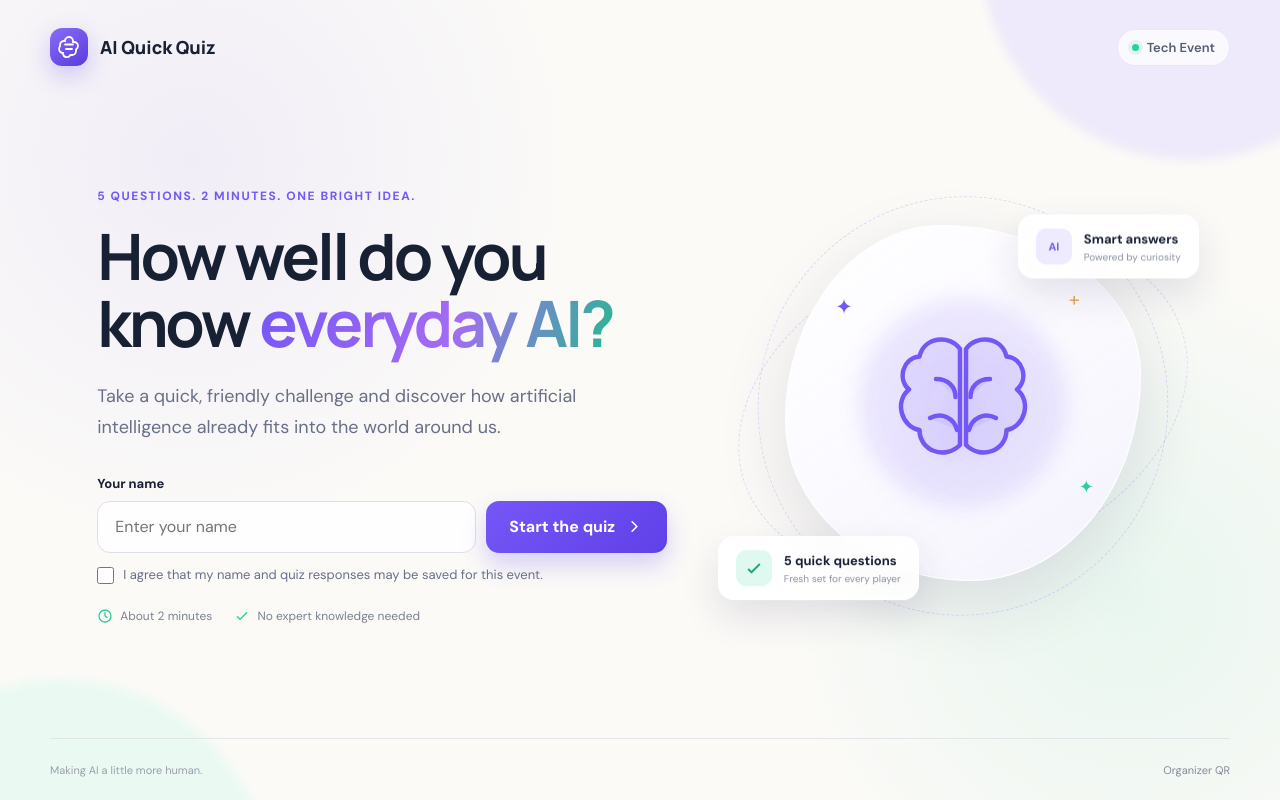
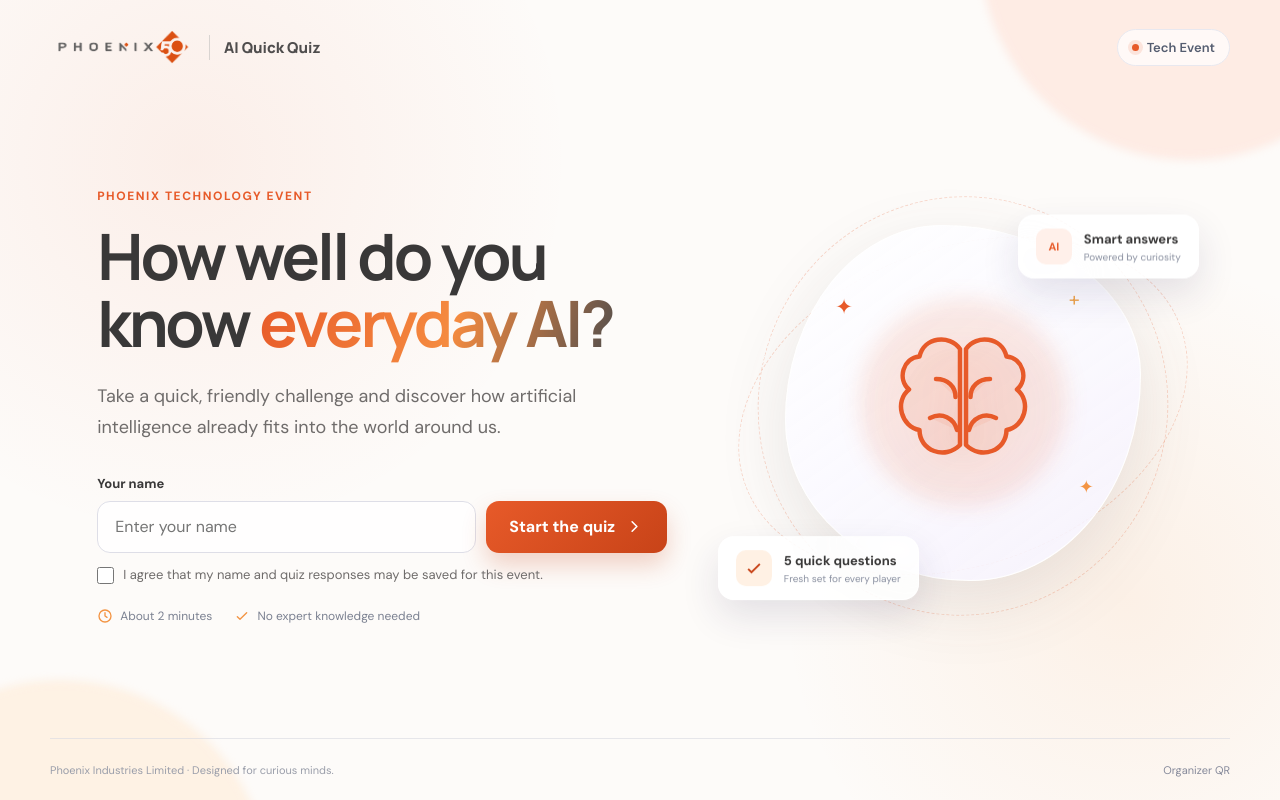
Before and after one commit to IsuruNirmal/ai-quick-quiz, a plain HTML site: page index.html in a window 1280 px wide. Drawn offline with Linux system fonts and the light colour scheme.

Commit message:
Apply Phoenix brand styling

```diff
--- a/index.html
+++ b/index.html
@@ -3,8 +3,8 @@
 <head>
   <meta charset="UTF-8">
   <meta name="viewport" content="width=device-width, initial-scale=1.0">
-  <meta name="theme-color" content="#111827">
-  <title>AI Quick Quiz</title>
+  <meta name="theme-color" content="#e75a29">
+  <title>Phoenix AI Quick Quiz</title>
   <link rel="preconnect" href="https://fonts.googleapis.com">
   <link rel="preconnect" href="https://fonts.gstatic.com" crossorigin>
   <link href="https://fonts.googleapis.com/css2?family=DM+Sans:wght@400;500;600;700&family=Manrope:wght@600;700;800&display=swap" rel="stylesheet">
@@ -16,10 +16,9 @@
 
   <main class="app-shell">
     <header class="topbar">
-      <a class="brand" href="index.html" aria-label="AI Quick Quiz home">
-        <span class="brand-mark" aria-hidden="true">
-          <svg viewBox="0 0 24 24"><path d="M12 2a4 4 0 0 1 4 4v1h1a4 4 0 0 1 4 4 4 4 0 0 1-2 3.46V16a4 4 0 0 1-4 4h-1.54A4 4 0 0 1 6 19v-1a4 4 0 0 1-3-6.65V10a4 4 0 0 1 4-4h1a4 4 0 0 1 4-4Z"/><path d="M8 9.5h8M9 14h6"/></svg>
-        </span>
+      <a class="brand phoenix-brand" href="index.html" aria-label="Phoenix AI Quick Quiz home">
+        <img src="phoenix-logo.png" alt="Phoenix Industries">
+        <span class="brand-divider"></span>
         <span>AI Quick Quiz</span>
       </a>
       <span class="event-badge"><span class="live-dot"></span> Tech Event</span>
@@ -27,7 +26,7 @@
 
     <section id="welcome-screen" class="screen welcome-screen active">
       <div class="welcome-copy">
-        <p class="eyebrow">5 questions. 2 minutes. One bright idea.</p>
+        <p class="eyebrow">Phoenix Technology Event</p>
         <h1>How well do you know <span>everyday AI?</span></h1>
         <p class="lead">Take a quick, friendly challenge and discover how artificial intelligence already fits into the world around us.</p>
 
@@ -128,7 +127,7 @@
     </section>
 
     <footer>
-      <span>Making AI a little more human.</span>
+      <span>Phoenix Industries Limited · Designed for curious minds.</span>
       <a href="qr.html">Organizer QR</a>
     </footer>
   </main>
--- a/styles.css
+++ b/styles.css
@@ -1,13 +1,13 @@
 :root {
-  --ink: #182033;
-  --muted: #687087;
-  --purple: #7557f6;
-  --purple-dark: #6040e8;
-  --mint: #2ecf9f;
-  --cream: #fbfaf7;
+  --ink: #393838;
+  --muted: #6f6c6b;
+  --purple: #e75a29;
+  --purple-dark: #c84318;
+  --mint: #f39443;
+  --cream: #fdfbf9;
   --white: #fff;
   --line: #e8e8ef;
-  --shadow: 0 24px 70px rgba(42, 35, 86, 0.12);
+  --shadow: 0 24px 70px rgba(79, 77, 77, 0.12);
 }
 
 * { box-sizing: border-box; }
@@ -20,8 +20,8 @@ body {
   overflow-x: hidden;
   color: var(--ink);
   background:
-    radial-gradient(circle at 15% 20%, rgba(117, 87, 246, 0.08), transparent 30%),
-    radial-gradient(circle at 88% 75%, rgba(46, 207, 159, 0.09), transparent 27%),
+    radial-gradient(circle at 15% 20%, rgba(231, 90, 41, 0.08), transparent 30%),
+    radial-gradient(circle at 88% 75%, rgba(243, 148, 67, 0.10), transparent 27%),
     var(--cream);
   font-family: "DM Sans", sans-serif;
 }
@@ -39,8 +39,8 @@ button { cursor: pointer; }
   opacity: 0.45;
 }
 
-.ambient-one { top: -260px; right: -120px; background: #dfd8ff; }
-.ambient-two { bottom: -300px; left: -150px; background: #d4faed; }
+.ambient-one { top: -260px; right: -120px; background: #ffd9cb; }
+.ambient-two { bottom: -300px; left: -150px; background: #ffe6ca; }
 
 .app-shell {
   width: min(1180px, calc(100% - 48px));
@@ -79,6 +79,23 @@ button { cursor: pointer; }
   box-shadow: 0 9px 24px rgba(117, 87, 246, 0.3);
 }
 
+.phoenix-brand { gap: 14px; }
+.phoenix-brand img {
+  width: 145px;
+  height: auto;
+  display: block;
+}
+.brand-divider {
+  width: 1px;
+  height: 25px;
+  background: #d9d4d1;
+}
+.phoenix-brand > span:last-child {
+  color: #4f4d4d;
+  font-size: 15px;
+  white-space: nowrap;
+}
+
 .brand-mark svg { width: 24px; fill: none; stroke: currentColor; stroke-width: 1.8; stroke-linecap: round; }
 
 .event-badge {
@@ -94,7 +111,7 @@ button { cursor: pointer; }
   font-weight: 600;
 }
 
-.live-dot { width: 7px; height: 7px; border-radius: 50%; background: var(--mint); box-shadow: 0 0 0 4px rgba(46,207,159,.13); }
+.live-dot { width: 7px; height: 7px; border-radius: 50%; background: var(--purple); box-shadow: 0 0 0 4px rgba(231,90,41,.13); }
 
 .screen { display: none; flex: 1; animation: screen-in .45s ease both; }
 .screen.active { display: flex; }
@@ -132,7 +149,7 @@ h1 {
 
 h1 span {
   color: transparent;
-  background: linear-gradient(110deg, var(--purple), #a46bf4 55%, #25b98e);
+  background: linear-gradient(110deg, var(--purple), #f58b40 55%, #4f4d4d);
   background-clip: text;
   -webkit-background-clip: text;
 }
@@ -167,7 +184,7 @@ input {
   transition: .2s ease;
 }
 
-input:focus { border-color: var(--purple); box-shadow: 0 0 0 4px rgba(117,87,246,.1); background: white; }
+input:focus { border-color: var(--purple); box-shadow: 0 0 0 4px rgba(231,90,41,.1); background: white; }
 
 .consent-row {
   display: flex !important;
@@ -202,12 +219,12 @@ input:focus { border-color: var(--purple); box-shadow: 0 0 0 4px rgba(117,87,246
   border-radius: 13px;
   color: white;
   background: linear-gradient(135deg, var(--purple), var(--purple-dark));
-  box-shadow: 0 12px 25px rgba(96,64,232,.23);
+  box-shadow: 0 12px 25px rgba(200,67,24,.23);
   font-weight: 700;
   transition: transform .2s, box-shadow .2s;
 }
 
-.primary-button:hover { transform: translateY(-2px); box-shadow: 0 16px 30px rgba(96,64,232,.3); }
+.primary-button:hover { transform: translateY(-2px); box-shadow: 0 16px 30px rgba(200,67,24,.3); }
 .primary-button svg { width: 19px; fill: none; stroke: currentColor; stroke-width: 2; stroke-linecap: round; stroke-linejoin: round; }
 
 .quiz-facts { display: flex; flex-wrap: wrap; gap: 22px; margin-top: 24px; color: #7b8191; font-size: 12px; }
@@ -226,10 +243,10 @@ input:focus { border-color: var(--purple); box-shadow: 0 0 0 4px rgba(117,87,246
   box-shadow: var(--shadow);
 }
 
-.brain-glow { position: absolute; width: 210px; height: 210px; border-radius: 50%; background: rgba(117,87,246,.12); filter: blur(10px); }
-.brain-icon { position: relative; width: 180px; fill: rgba(117,87,246,.09); stroke: var(--purple); stroke-width: 3; stroke-linecap: round; stroke-linejoin: round; filter: drop-shadow(0 14px 18px rgba(117,87,246,.18)); }
+.brain-glow { position: absolute; width: 210px; height: 210px; border-radius: 50%; background: rgba(231,90,41,.12); filter: blur(10px); }
+.brain-icon { position: relative; width: 180px; fill: rgba(231,90,41,.08); stroke: var(--purple); stroke-width: 3; stroke-linecap: round; stroke-linejoin: round; filter: drop-shadow(0 14px 18px rgba(231,90,41,.18)); }
 
-.orbit { position: absolute; border: 1px dashed rgba(117,87,246,.2); border-radius: 50%; }
+.orbit { position: absolute; border: 1px dashed rgba(231,90,41,.22); border-radius: 50%; }
 .orbit-one { inset: 15px; transform: rotate(14deg); }
 .orbit-two { inset: 66px -12px; transform: rotate(-20deg); }
 
@@ -255,8 +272,8 @@ input:focus { border-color: var(--purple); box-shadow: 0 0 0 4px rgba(117,87,246
 @keyframes float { 50% { transform: translateY(-9px); } }
 
 .mini-icon { width: 36px; height: 36px; display: grid; place-items: center; border-radius: 10px; font-size: 11px; font-weight: 800; }
-.mini-icon.purple { color: var(--purple); background: #eeeaff; }
-.mini-icon.green { color: #179d76; background: #dff9f0; }
+.mini-icon.purple { color: var(--purple); background: #fff0ea; }
+.mini-icon.green { color: #c84318; background: #fff1e4; }
 .mini-icon svg { width: 20px; fill: none; stroke: currentColor; stroke-width: 2.3; }
 
 .spark { position: absolute; color: var(--purple); }
@@ -269,7 +286,7 @@ input:focus { border-color: var(--purple); box-shadow: 0 0 0 4px rgba(117,87,246
 .quiz-header .eyebrow { margin-bottom: 10px; }
 .progress-track { width: 100%; height: 7px; overflow: hidden; border-radius: 99px; background: #e9e7f0; }
 .progress-track span { display: block; width: 20%; height: 100%; border-radius: inherit; background: linear-gradient(90deg, var(--purple), #9f79fa); transition: width .35s ease; }
-.score-chip { padding: 9px 14px; border-radius: 999px; background: #eeeaff; color: var(--purple-dark); font-size: 13px; font-weight: 700; }
+.score-chip { padding: 9px 14px; border-radius: 999px; background: #fff0ea; color: var(--purple-dark); font-size: 13px; font-weight: 700; }
 
 .question-card {
   padding: clamp(28px, 5vw, 48px);
@@ -280,7 +297,7 @@ input:focus { border-color: var(--purple); box-shadow: 0 0 0 4px rgba(117,87,246
   backdrop-filter: blur(12px);
 }
 
-.question-icon { width: 48px; height: 48px; display: grid; place-items: center; margin-bottom: 22px; border-radius: 14px; color: var(--purple); background: #eeeaff; font-family: "Manrope"; font-size: 13px; font-weight: 800; }
+.question-icon { width: 48px; height: 48px; display: grid; place-items: center; margin-bottom: 22px; border-radius: 14px; color: var(--purple); background: #fff0ea; font-family: "Manrope"; font-size: 13px; font-weight: 800; }
 .question-card h2 { margin: 0 0 28px; font-size: clamp(23px, 3.6vw, 32px); line-height: 1.3; letter-spacing: -.025em; }
 .answer-list { display: grid; gap: 12px; }
 
@@ -298,7 +315,7 @@ input:focus { border-color: var(--purple); box-shadow: 0 0 0 4px rgba(117,87,246
   transition: .2s ease;
 }
 
-.answer-button:hover:not(:disabled) { border-color: #bdb1fa; transform: translateX(3px); background: #faf9ff; }
+.answer-button:hover:not(:disabled) { border-color: #f0ad93; transform: translateX(3px); background: #fffaf8; }
 .answer-letter { width: 31px; height: 31px; flex: 0 0 31px; display: grid; place-items: center; border-radius: 9px; background: #f1f1f5; font-weight: 700; font-size: 12px; }
 .answer-button.correct { border-color: #69d7b6; color: #177c60; background: #edfbf7; }
 .answer-button.correct .answer-letter { color: white; background: var(--mint); }
@@ -358,6 +375,8 @@ footer a:hover { color: var(--purple); }
   .app-shell { width: min(100% - 28px, 600px); }
   .topbar { height: 75px; }
   .event-badge { display: none; }
+  .phoenix-brand img { width: 118px; }
+  .phoenix-brand > span:last-child { font-size: 12px; }
   .welcome-screen { flex-direction: column; padding-top: 30px; text-align: center; }
   .welcome-copy { width: 100%; }
   .lead { margin-left: auto; margin-right: auto; font-size: 16px; }
```
Also changed, not shown: qr.html (+10 -14 lines), phoenix-logo.png (added).
